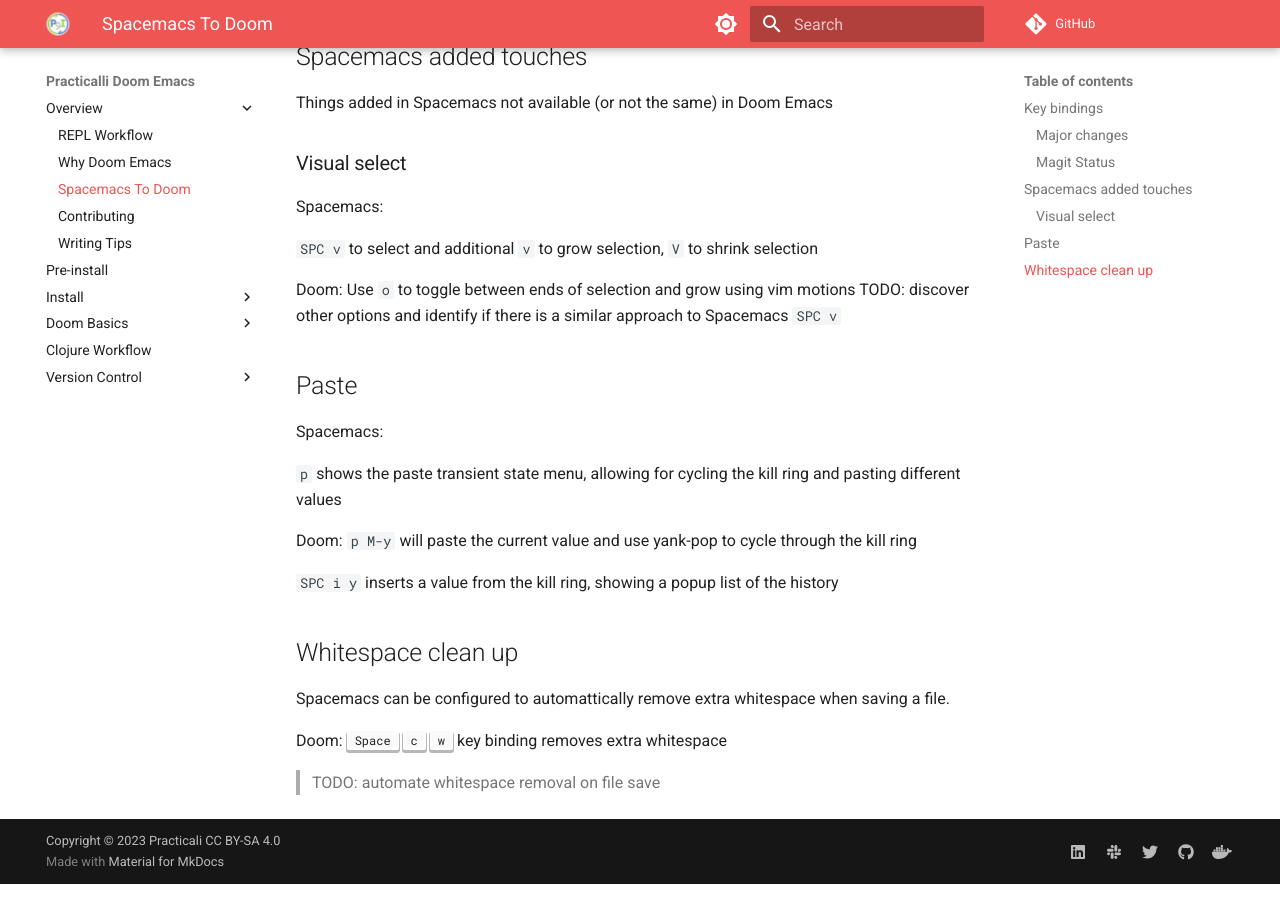
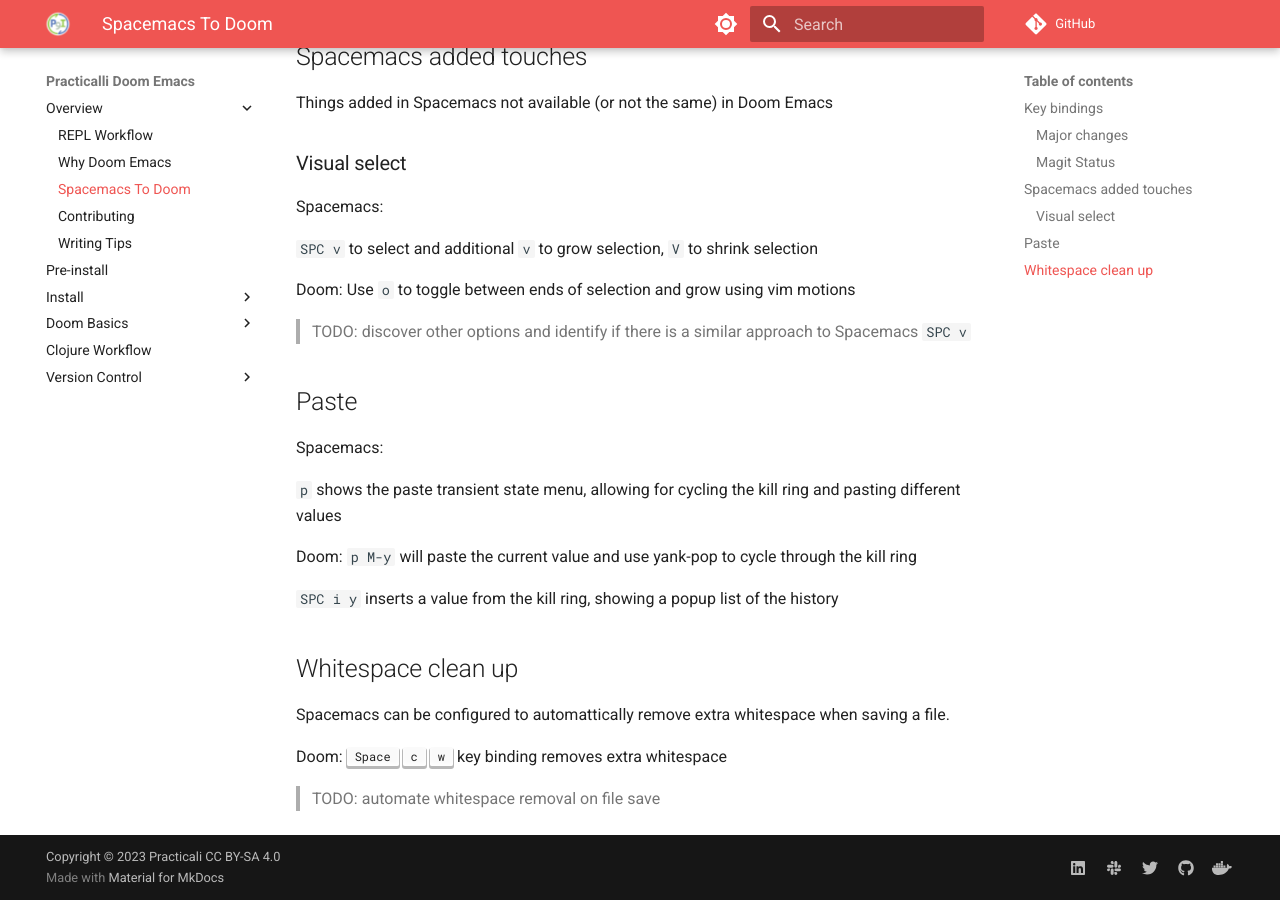
Before and after one commit to practicalli/doom-emacs, an MkDocs documentation site: the page built from docs/introduction/spacemacs-to-doom.md, in a window 1280 px wide and 900 px high, scrolled down 1283 px. Built offline with MkDocs 1.6.1 and Material for MkDocs 9.7.7, drawn with Linux system fonts in a browser that asks for light colours; comment, search, counter and statistics services are not loaded; part of the change alters nothing that is shown.

```diff
--- a/docs/introduction/spacemacs-to-doom.md
+++ b/docs/introduction/spacemacs-to-doom.md
@@ -41,7 +41,6 @@ Doom bindings that are different to Spacemacs and have not been changed in [prac
 `ZQ` to cancel the commit message (Spaceamcs `,k`)
 
 
-
 ## Spacemacs added touches
 
 Things added in Spacemacs not available (or not the same) in Doom Emacs
@@ -55,7 +54,8 @@ Spacemacs:
 
 Doom:
 Use `o` to toggle between ends of selection and grow using vim motions
-TODO: discover other options and identify if there is a similar approach to Spacemacs `SPC v`
+
+> TODO: discover other options and identify if there is a similar approach to Spacemacs `SPC v`
 
 
 ## Paste
@@ -76,4 +76,5 @@ Doom:
 Spacemacs can be configured to automattically remove extra whitespace when saving a file.
 
 Doom: ++spc++ ++"c"++ ++"w"++ key binding removes extra whitespace
+
 > TODO: automate whitespace removal on file save
```
